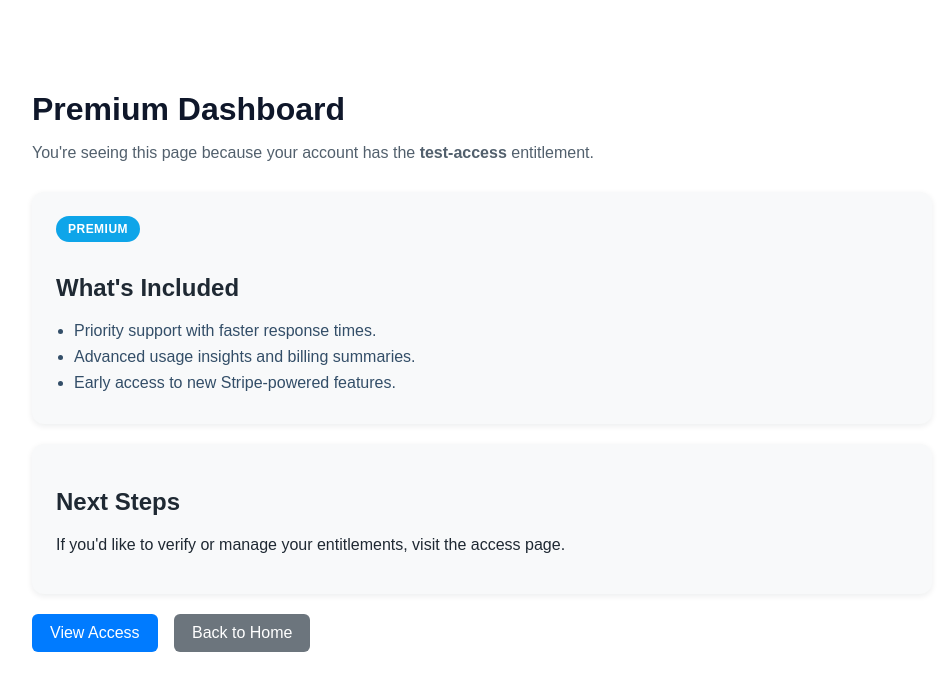
After one commit to jconn5803/stripe-recurring-revenue, a Flask app: template app/templates/premium.html in a window 1280 px wide. The commit adds this page. Shown: the top 691 px of the page, without its empty margins (158-1109 px from the left). Run offline with Flask 3, Linux system fonts and the light colour scheme; the template is opened without the code that fills it: most values are stand-ins (such as "Sample title", 1, 10 or a date in 2020).

Commit message:
Adds in a premium page that can only be viewed if have access to the test-access entitlement

```diff
--- a/app/templates/index.html
+++ b/app/templates/index.html
@@ -167,6 +167,8 @@
         </div>
 
         <div class="nav-links">
+            <a href="{{ url_for('general.access') }}">Access</a>
+            <a href="{{ url_for('general.premium') }}">Premium</a>
             <form method="POST" action="{{ url_for('auth.logout') }}" style="display: inline;">
                 <button type="submit" style="padding: 10px 20px; background-color: #dc3545; color: white; border: none; border-radius: 4px; cursor: pointer; font-size: 16px;">Logout</button>
             </form>
--- /dev/null
+++ b/app/templates/premium.html
@@ -0,0 +1,95 @@
+<!DOCTYPE html>
+<html lang="en">
+<head>
+    <meta charset="UTF-8">
+    <meta name="viewport" content="width=device-width, initial-scale=1.0">
+    <title>{{ title }}</title>
+    <style>
+        body {
+            font-family: Arial, sans-serif;
+            max-width: 900px;
+            margin: 50px auto;
+            padding: 20px;
+            color: #1f2933;
+            background: #ffffff;
+        }
+        h1 {
+            margin-bottom: 10px;
+            color: #0f172a;
+        }
+        .subtitle {
+            color: #52606d;
+            margin-bottom: 30px;
+        }
+        .card {
+            background-color: #f8f9fa;
+            border-radius: 12px;
+            padding: 24px;
+            margin: 20px 0;
+            box-shadow: 0 2px 6px rgba(16, 24, 40, 0.08);
+        }
+        .badge {
+            display: inline-block;
+            background: #0ea5e9;
+            color: #ffffff;
+            padding: 6px 12px;
+            border-radius: 999px;
+            font-size: 12px;
+            font-weight: 700;
+            text-transform: uppercase;
+            letter-spacing: 0.04em;
+            margin-bottom: 12px;
+        }
+        .features {
+            margin: 0;
+            padding-left: 18px;
+            color: #334e68;
+        }
+        .features li {
+            margin: 8px 0;
+        }
+        .nav-links a {
+            display: inline-block;
+            margin-right: 12px;
+            padding: 10px 18px;
+            text-decoration: none;
+            color: white;
+            background-color: #007bff;
+            border-radius: 6px;
+        }
+        .nav-links a.secondary {
+            background-color: #6c757d;
+        }
+        .nav-links a:hover {
+            background-color: #0056b3;
+        }
+        .nav-links a.secondary:hover {
+            background-color: #52585d;
+        }
+    </style>
+</head>
+<body>
+    <h1>Premium Dashboard</h1>
+    <p class="subtitle">You're seeing this page because your account has the <strong>test-access</strong> entitlement.</p>
+
+    <div class="card">
+        <span class="badge">Premium</span>
+        <h2>What's Included</h2>
+        <ul class="features">
+            <li>Priority support with faster response times.</li>
+            <li>Advanced usage insights and billing summaries.</li>
+            <li>Early access to new Stripe-powered features.</li>
+        </ul>
+    </div>
+
+    <div class="card">
+        <h2>Next Steps</h2>
+        <p>If you'd like to verify or manage your entitlements, visit the access page.</p>
+    </div>
+
+    <div class="nav-links">
+        <a href="{{ url_for('general.access') }}">View Access</a>
+        <a class="secondary" href="{{ url_for('general.index') }}">Back to Home</a>
+    </div>
+</body>
+</html>
```
Also changed, not shown: app/general/routes.py (+7 -0 lines).
